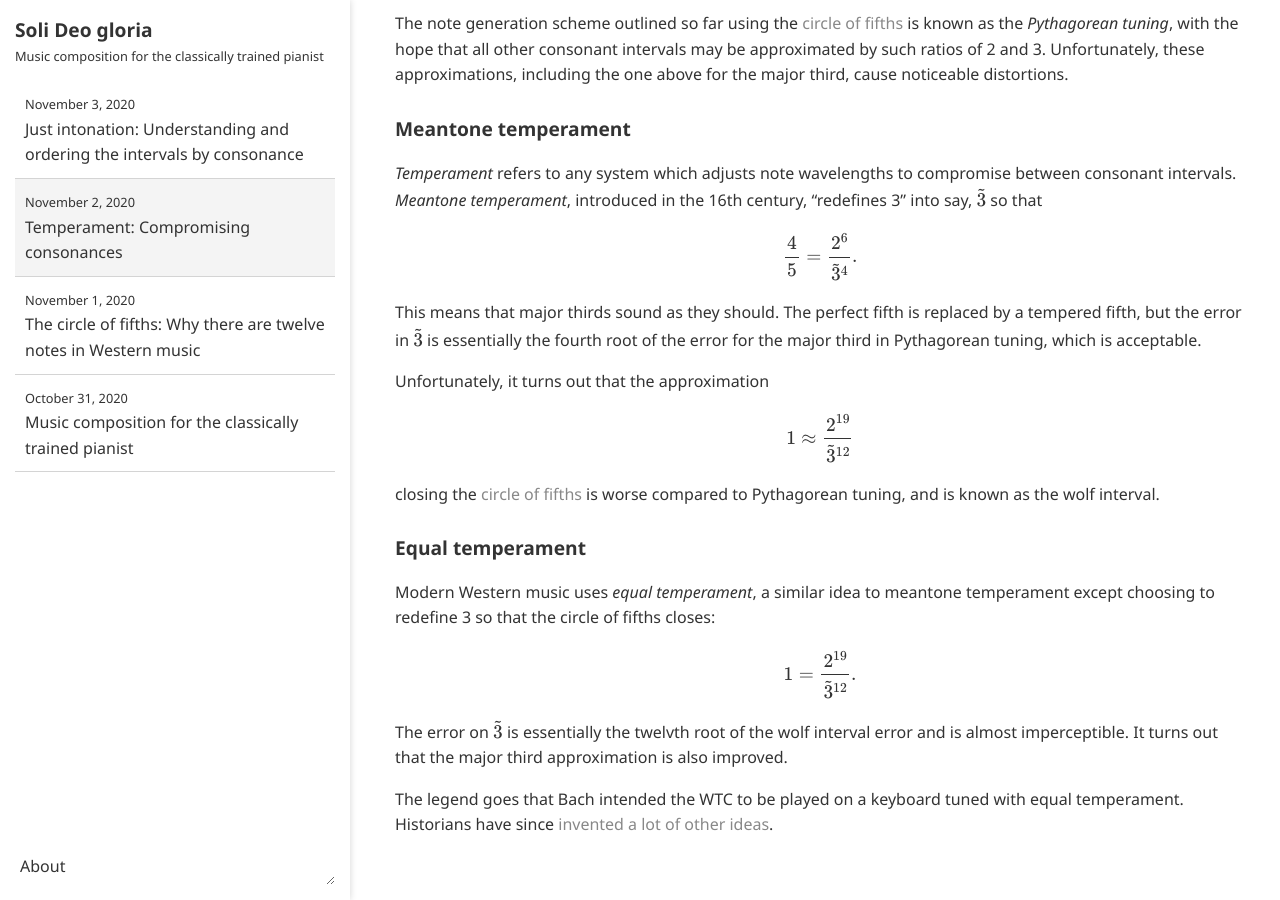
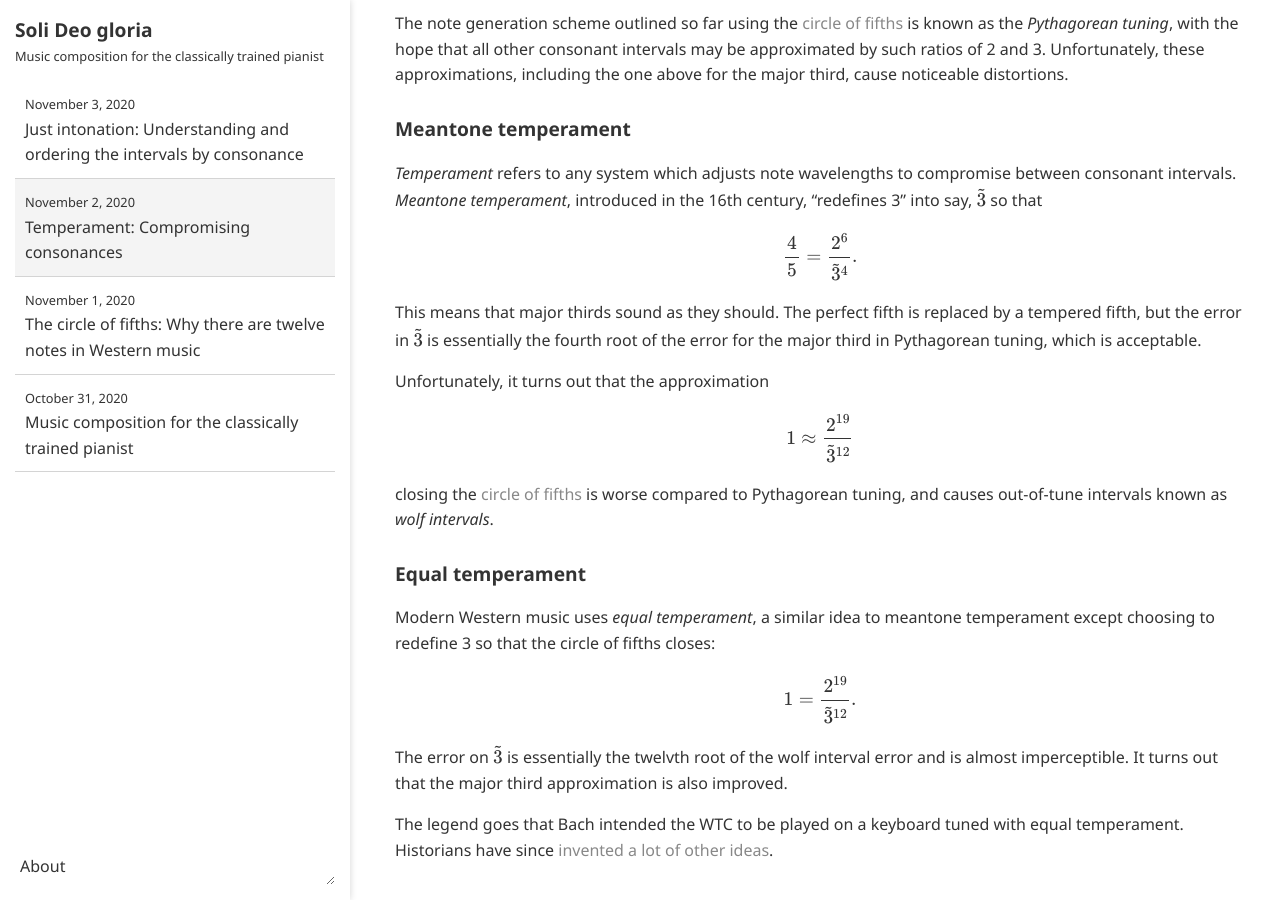
Before and after one commit to ansyblenetwork/sdg, a Jekyll site: the page built from _posts/2020-11-02-temperament-compromising-consonances.md, in a window 1280 px wide and 900 px high, scrolled down 605 px. Built offline with Jekyll 4.4.1, drawn with Linux system fonts in a browser that asks for light colours; formulas are drawn with MathJax 3.

Commit message:
Update 2020-11-02-temperament-compromising-consonances.md

```diff
--- a/_posts/2020-11-02-temperament-compromising-consonances.md
+++ b/_posts/2020-11-02-temperament-compromising-consonances.md
@@ -30,7 +30,7 @@ Unfortunately, it turns out that the approximation
 
 $$1 \approx \frac{2^{19}}{\tilde 3^{12}}$$
 
-closing the [circle of fifths]({{ "" | relative_url }}{% post_url 2020-11-01-the-circle-of-fifths-why-there %}) is worse compared to Pythagorean tuning, and is known as the wolf interval.
+closing the [circle of fifths]({{ "" | relative_url }}{% post_url 2020-11-01-the-circle-of-fifths-why-there %}) is worse compared to Pythagorean tuning, and causes out-of-tune intervals known as _wolf intervals_.
 
 ### Equal temperament
 
```
